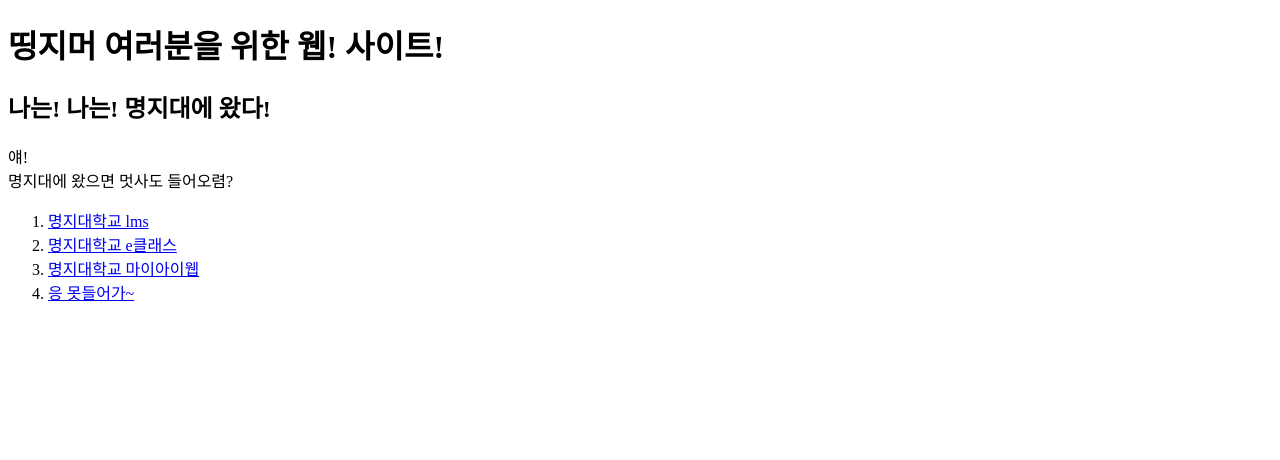
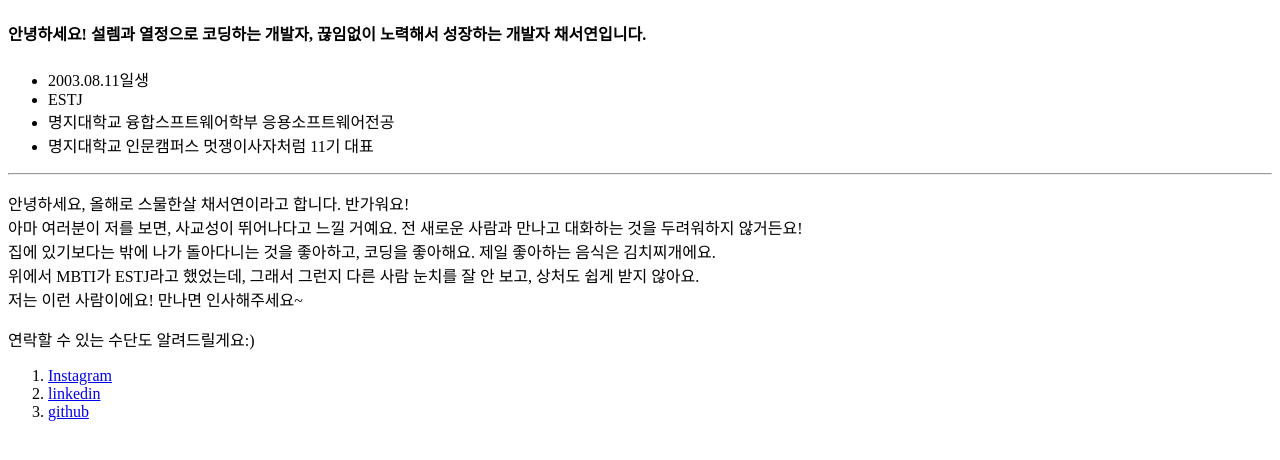
Before and after one commit to che-so/che-so.github.io, a plain HTML site: page index.html in a window 1280 px wide. Drawn offline with Linux system fonts and the light colour scheme.

Commit message:
feat: Modify the overall structure

```diff
--- a/index.html
+++ b/index.html
@@ -4,25 +4,40 @@
     <meta charset="UTF-8">
     <meta http-equiv="X-UA-Compatible" content="IE=edge">
     <meta name="viewport" content="width=device-width, initial-scale=1.0">
-    <title>띵지머 웹사이트:)</title>
+    <title>Introduce myself</title>
 
-    <meta property="og:title" content="띵지머">
-    <meta property="og:description" content="띵지머 학생들에게 도움되는 웹사이트입니다">
+    <meta property="og:title" content="채서연_Introduce myself">
+    <meta property="og:description" content="채서연이라는 한 인간의 인생을 알아봅시다">
     <meta property="og:image" content="./og_Tag.jpg">
+    <style>
+
+    </style>
 </head>
 <body>
-    <h1>띵지머 여러분을 위한 웹! 사이트!</h1>
+    <h4>안녕하세요! 설렘과 열정으로 코딩하는 개발자, 끊임없이 노력해서 성장하는 개발자 채서연입니다.</h4>
     <div>
-    <h2>나는! 나는! 명지대에 왔다!</h2>
-    <p>얘!<br>명지대에 왔으면 멋사도 들어오렴?</p>
-    <!-- <p>임금님 귀는 당나귀 귀!</p> -->
-    <!-- 엉망으로 만들어졌으면 포맷팅을 하렴? -->
+        <ul>
+            <li>2003.08.11일생</li>
+            <li>ESTJ</li>
+            <li>명지대학교 융합스프트웨어학부 응용소프트웨어전공</li>
+            <li>명지대학교 인문캠퍼스 멋쟁이사자처럼 11기 대표</li>
+        </ul>
+    <hr>
+
+        <p>
+            안녕하세요, 올해로 스물한살 채서연이라고 합니다. 반가워요!<br>
+            아마 여러분이 저를 보면, 사교성이 뛰어나다고 느낄 거예요. 전 새로운 사람과 만나고 대화하는 것을 두려워하지 않거든요!<br>
+            집에 있기보다는 밖에 나가 돌아다니는 것을 좋아하고, 코딩을 좋아해요. 제일 좋아하는 음식은 김치찌개에요.<br>
+            위에서 MBTI가 ESTJ라고 했었는데, 그래서 그런지 다른 사람 눈치를 잘 안 보고, 상처도 쉽게 받지 않아요. <br>
+            저는 이런 사람이에요! 만나면 인사해주세요~
+        </p>
+    </div>
+
+    <p>연락할 수 있는 수단도 알려드릴게요:)</p>
     <ol>
-        <li><a href="https://lms.mju.ac.kr/ilos/main/main_form.acl" target=”_blank”>명지대학교 lms</a></li>
-        <li><a href="https://home.mju.ac.kr/user/index.action" target=”_blank”>명지대학교 e클래스</a></li>
-        <li><a href="https://sso1.mju.ac.kr/login.do?redirect_uri=https://msi.mju.ac.kr/index_Myiweb.jsp" target=”_blank”>명지대학교 마이아이웹</a></li>
-        <li><a href="#">응 못들어가~</a></li>
+        <li><a href="https://www.instagram.com/che._.so/" target=”_blank”>Instagram</a></li>
+        <li><a href="https://www.linkedin.com/in/%EC%84%9C%EC%97%B0-%EC%B1%84-ba1704266" target=”_blank”>linkedin</a></li>
+        <li><a href="https://github.com/che-so" target=”_blank”>github</a></li>
     </ol>
-</div>
 </body>
 </html>
```
Also changed, not shown: og_Tag.jpg.
